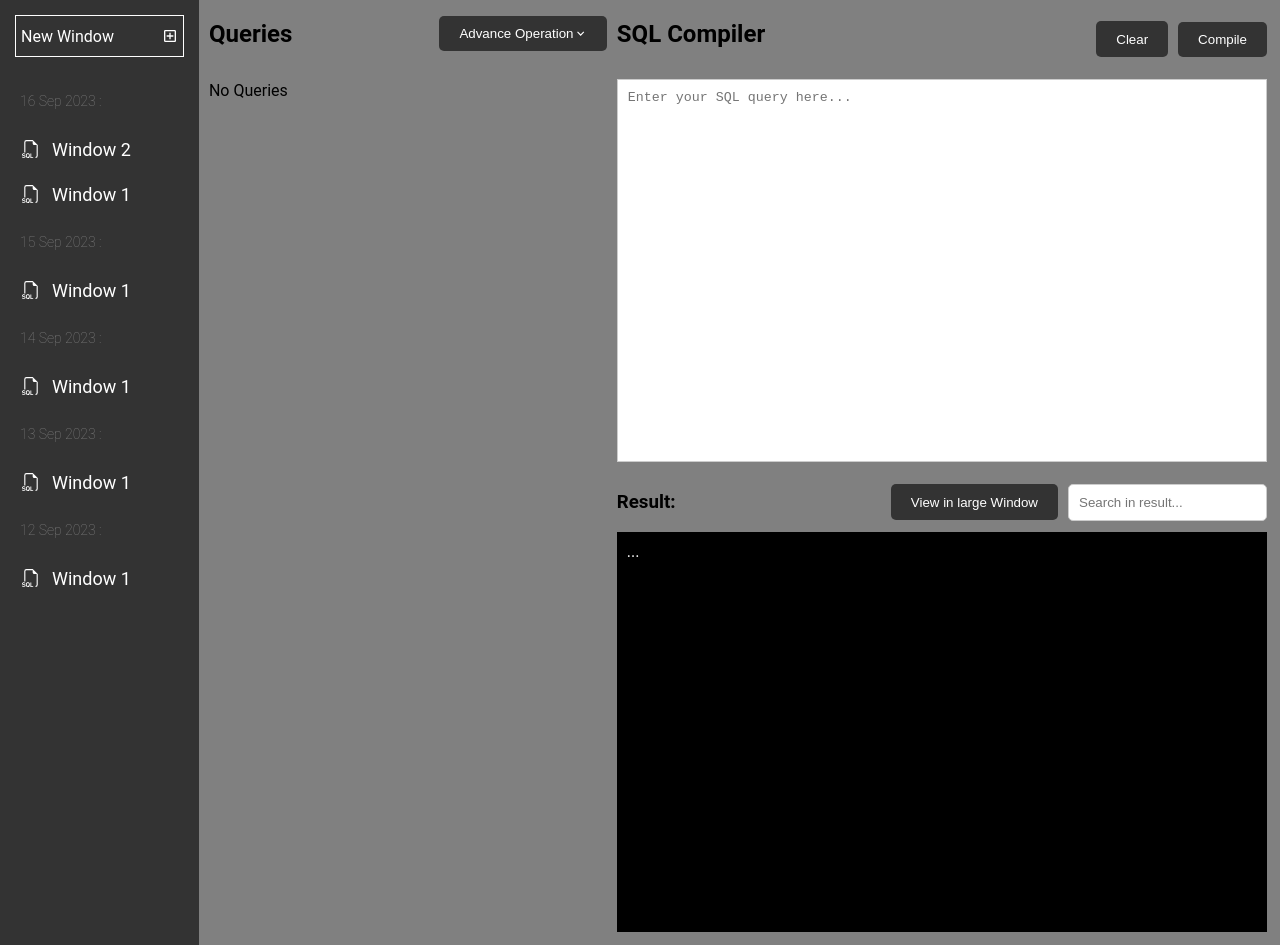
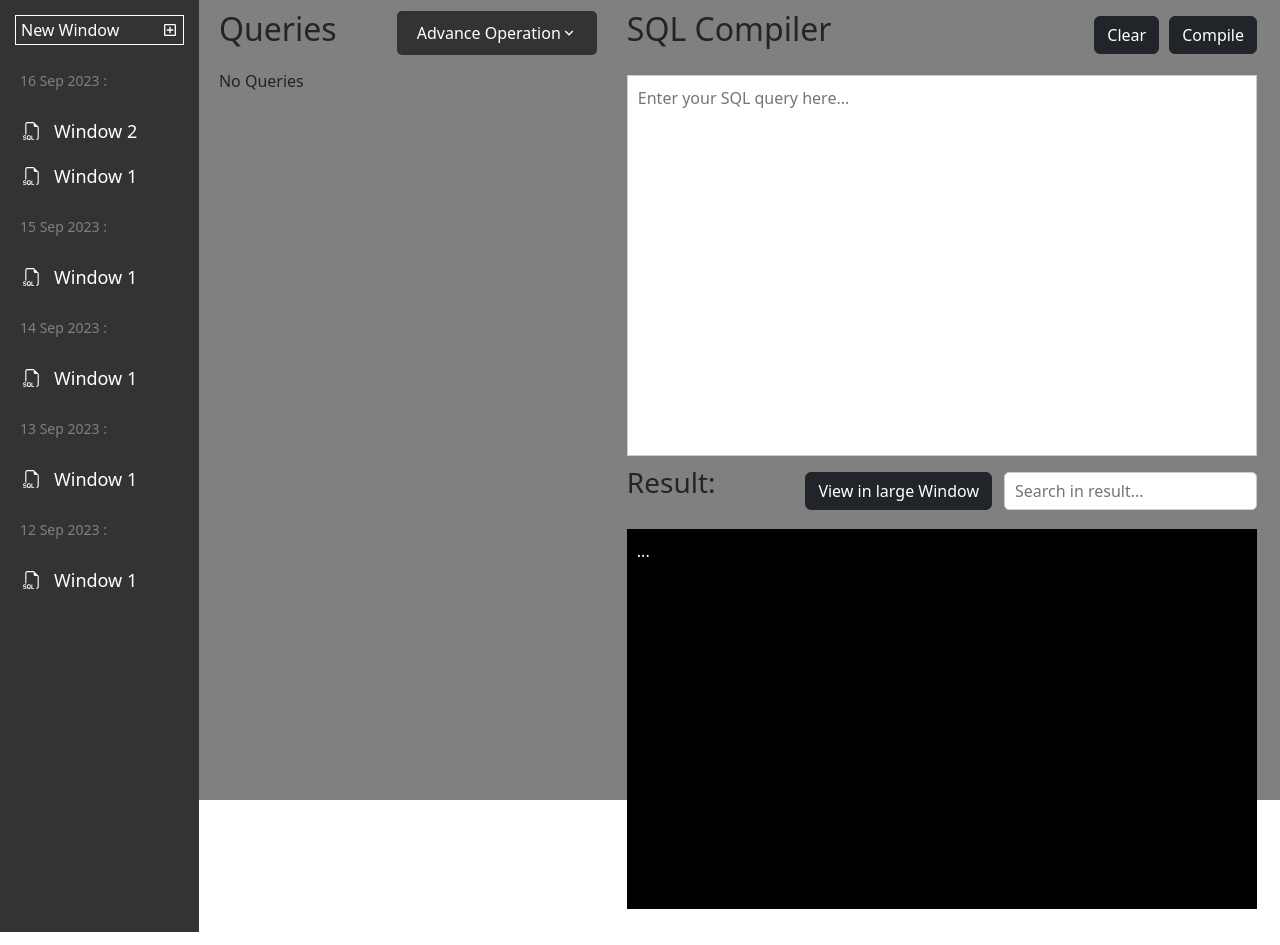
Before and after one commit to amankumar-2001/sql-compiler, a React (Create React App) app: page / in a window 1280 px wide. Built offline with nearby package versions, Linux system fonts and the light colour scheme.

Commit message:
api integration

```diff
--- a/package.json
+++ b/package.json
@@ -7,8 +7,12 @@
     "@testing-library/jest-dom": "^5.17.0",
     "@testing-library/react": "^13.4.0",
     "@testing-library/user-event": "^13.5.0",
+    "axios": "^1.5.1",
+    "bootstrap": "^5.3.2",
+    "csvtojson": "^2.0.10",
     "express": "^4.18.2",
     "react": "^18.2.0",
+    "react-bootstrap": "^2.9.0",
     "react-dom": "^18.2.0",
     "react-icons": "^4.11.0",
     "react-redux": "^8.1.2",
--- a/src/App.js
+++ b/src/App.js
@@ -1,8 +1,9 @@
 import { styled } from "styled-components";
 import Dashboard from "./Screens/Dashboard";
+import "bootstrap/dist/css/bootstrap.min.css";
 
 const Container = styled.div`
-  font-family: "Roboto", sans-serif;
+  height: 100vh;
 `;
 
 function App() {
--- a/src/Components/Alert.jsx
+++ /dev/null
@@ -1,73 +0,0 @@
-import React from "react";
-import styled from "styled-components";
-
-const AlertBackdrop = styled.div`
-  position: fixed;
-  top: 0;
-  left: 0;
-  width: 100%;
-  height: 100%;
-  background: rgba(0, 0, 0, 0.5);
-  display: flex;
-  justify-content: center;
-  align-items: center;
-  z-index: 10;
-`;
-
-const AlertContainer = styled.div`
-  background: white;
-  padding: 20px;
-  border-radius: 5px;
-  box-shadow: 0px 0px 10px rgba(0, 0, 0, 0.2);
-`;
-
-const Button = styled.div`
-  display: flex;
-  justify-content: flex-end;
-`;
-
-const CloseButton = styled.button`
-  cursor: pointer;
-  font-size: 18px;
-
-  padding: 10px;
-  background-color: #333;
-  color: #fff;
-  border: none;
-  border-radius: 5px;
-  cursor: pointer;
-  height: 36px;
-`;
-
-const AlertTitle = styled.div`
-  font-size: 40px;
-  display: flex;
-  justify-content: center;
-  font-weight: 600;
-  padding: 15px 0px;
-`;
-
-const AlertText = styled.div`
-  font-size: 25px;
-  display: flex;
-  justify-content: center;
-  margin-bottom: 15px;
-`;
-
-const Alert = ({ message, onClose }) => {
-  return (
-    <AlertBackdrop>
-      <AlertContainer>
-        <AlertTitle>Warning!!</AlertTitle>
-        {message.map((text) => {
-          return <AlertText>{text}</AlertText>;
-        })}
-        <Button>
-          <CloseButton onClick={onClose}>Close</CloseButton>
-        </Button>
-      </AlertContainer>
-    </AlertBackdrop>
-  );
-};
-
-export default Alert;
--- a/src/Components/Compiler.jsx
+++ b/src/Components/Compiler.jsx
@@ -1,15 +1,22 @@
 import React, { useEffect, useState } from "react";
 import styled from "styled-components";
-import { Response } from "../Constants/DummyData";
 import { connect } from "react-redux";
 import querySlice from "../Store/Slices/querySlice";
 import { CurrentDateFormat } from "../Constants/CommonFunctions";
-import Alert from "./Alert";
+import axios from "axios";
+import { apiUrls } from "../Constants/Apidist";
+import Button from "react-bootstrap/Button";
+import Modal from "react-bootstrap/Modal";
+import Alert from "react-bootstrap/Alert";
+
+const csvtojson = require("csvtojson");
 
 const CompilerContainer = styled.div`
   display: grid;
   grid-template-rows: 1fr 1fr;
   margin-right: 13px;
+  height: 100%;
+  padding: 10px;
 `;
 
 const TextArea = styled.textarea`
@@ -19,16 +26,6 @@ const TextArea = styled.textarea`
   padding: 10px;
   margin-bottom: 10px;
   border: 1px solid #ccc;
-`;
-
-const CompileButton = styled.button`
-  padding: 10px 20px;
-  background-color: #333;
-  color: #fff;
-  border: none;
-  border-radius: 5px;
-  cursor: pointer;
-  height: 35px;
 `;
 
 const ClearButton = styled.button`
@@ -56,7 +53,7 @@ const ResultContainer = styled.div`
 
 const InputWindow = styled.div`
   display: grid;
-  grid-template-rows: 1fr 5fr;
+  grid-template-rows: 1fr 6fr;
 `;
 const Actions = styled.div`
   display: flex;
@@ -71,7 +68,7 @@ const Output = styled.div`
   overflow: scroll;
   color: white;
   padding: 10px;
-  margin: 0px 0px 13px 0px;
+  margin: 13px 0px 13px 0px;
 `;
 
 const TableWrapper = styled.div`
@@ -103,16 +100,19 @@ const TableCell = styled.td`
 const SearchContainer = styled.div`
   display: flex;
   align-items: center;
+  gap: 12px;
 `;
 
 const SearchInput = styled.input`
   padding: 10px;
   border: 1px solid #ccc;
   border-radius: 5px;
+  height: 38px;
 `;
 
 const Header = styled.div`
   display: flex;
+  height: 50px;
   justify-content: space-between;
 `;
 
@@ -120,9 +120,6 @@ const Total = styled.div`
   margin-bottom: 10px;
 `;
 
-const ViewButton = styled(ClearButton)`
-  margin-right: 10px;
-`;
 function Compiler({
   selectedQuery,
   queryOutput,
@@ -138,48 +135,46 @@ function Compiler({
   const [result, setResult] = useState([]);
   const [searchQuery, setSearchQuery] = useState("");
   const [searchResult, setSearchResult] = useState("");
-  const [index, setIndex] = useState(0);
   const [view, setView] = useState(false);
   const [alertView, setAlertView] = useState([]);
+  const [status, setStatus] = useState({});
 
-  const runQuery = ({ queryWindow, queryDate }) => {
+  const runQuery = async ({ queryWindow, queryDate }) => {
     if (queryDate === CurrentDateFormat()) {
-      const rows = Response.trim().split("\n");
-      const headerRow = rows[0].split(",");
-      const columnNames = headerRow.map((columnName) => columnName.trim());
+      try {
+        const apiKeys = Object.keys(apiUrls);
+        const randomKey = apiKeys[Math.floor(Math.random() * apiKeys.length)];
 
-      const data = [];
+        const response = await axios.get(apiUrls[randomKey]);
+        const csvData = response.data;
+        const jsonArray = await csvtojson().fromString(csvData);
 
-      for (let i = 1; i < rows.length; i++) {
-        const row = rows[i].split(",");
-        const rowData = {};
-        for (let j = 0; j < columnNames.length; j++) {
-          rowData[columnNames[j]] = row[j];
-        }
-        data.push(rowData);
-      }
-
-      setIndex(Math.floor(Math.random() * (data.length - 5)));
-      const len = Math.floor(Math.random() * 20);
-      const resetData = data.filter((obj, i) => {
-        return i >= index && i <= index + len;
-      });
-
-      setResult(resetData);
+        setResult(jsonArray);
         const saveToStore = {
           query,
-        result: resetData,
+          result: jsonArray,
         };
         addQuery({
           newQuery: saveToStore,
           date: queryDate,
           windowPage: queryWindow,
         });
+        setStatus({
+          value: "success",
+          label: "Successfully Compiled",
+        });
+      } catch (err) {
+        setStatus({
+          value: "danger",
+          label: err,
+        });
+      }
     } else {
-      setAlertView([
-        "The query cannot be executed in the previous day window.",
-        "Select window from today's session or create a new window in today's session to execute new query.",
-      ]);
+      setStatus({
+        value: "danger",
+        label:
+          "The query cannot be executed in the previous day window. Select window from today's session or create a new window in today's session to execute new query.",
+      });
     }
   };
 
@@ -211,14 +206,22 @@ function Compiler({
         }
       }
     } else {
-      setAlertView(["Oops!! No query found, Please Enter Query"]);
+      setStatus({
+        value: "danger",
+        label: "Oops!! No query found, Please Enter Query",
+      });
     }
   };
 
   const clearQuery = () => {
     setQuery("");
     setResult([]);
+    setStatus({});
   };
+
+  useEffect(() => {
+    setStatus({});
+  }, [query]);
 
   useEffect(() => {
     setQuery(selectedQuery);
@@ -246,8 +249,12 @@ function Compiler({
         <Header>
           <h2>SQL Compiler</h2>
           <Actions>
-            <CompileButton onClick={compileQuery}>Compile</CompileButton>
-            <ClearButton onClick={clearQuery}>Clear</ClearButton>
+            <Button variant="dark" onClick={compileQuery}>
+              Compile
+            </Button>
+            <Button variant="dark" onClick={clearQuery}>
+              Clear
+            </Button>
           </Actions>
         </Header>
         <TextArea
@@ -255,14 +262,23 @@ function Compiler({
           value={query}
           onChange={(e) => setQuery(e.target.value)}
         />
+
+        {status.value && (
+          <Alert key={status.value} variant={status.value}>
+            {status.label}
+          </Alert>
+        )}
       </InputWindow>
       <ResultContainer view={view}>
         <Header>
           <h3>Result:</h3>
           <SearchContainer>
-            <ViewButton onClick={() => (view ? setView(false) : setView(true))}>
+            <Button
+              variant="dark"
+              onClick={() => (view ? setView(false) : setView(true))}
+            >
               View in {view ? "small" : "large"} Window
-            </ViewButton>
+            </Button>
             <SearchInput
               type="text"
               placeholder="Search in result..."
@@ -310,11 +326,25 @@ function Compiler({
           </TableWrapper>
         </Output>
       </ResultContainer>
-      {alertView.length ? (
-        <Alert message={alertView} onClose={() => setAlertView([])} />
-      ) : (
-        <></>
-      )}
+
+      <Modal
+        show={alertView.length > 0}
+        onHide={() => setAlertView([])}
+        backdrop="static"
+        keyboard={false}
+      >
+        <Modal.Header closeButton>
+          <Modal.Title>Alert</Modal.Title>
+        </Modal.Header>
+        {alertView.map((str) => {
+          return <Modal.Body>{str} </Modal.Body>;
+        })}
+        <Modal.Footer>
+          <Button variant="secondary" onClick={() => setAlertView([])}>
+            Close
+          </Button>
+        </Modal.Footer>
+      </Modal>
     </CompilerContainer>
   );
 }
--- a/src/Components/Join.jsx
+++ b/src/Components/Join.jsx
@@ -3,15 +3,19 @@ import { RiArrowDownSLine } from "react-icons/ri";
 import { IoMdArrowRoundBack } from "react-icons/io";
 import { styled } from "styled-components";
 import { connect } from "react-redux";
+import Button from "react-bootstrap/Button";
+import Alert from "react-bootstrap/Alert";
 
 const OperationContainer = styled.div`
-  height: 97vh;
+  height: 100vh;
   overflow: scroll;
+  margin: 12px;
 `;
 
 const Header = styled.div`
   display: flex;
   justify-content: space-between;
+  margin: 12px 0px;
 `;
 
 const Heading = styled.h2`
@@ -77,7 +81,10 @@ const OperationWindow = styled.div`
   display: grid;
   grid-template-rows: 2fr 5fr;
   height: 92%;
+  border: 2px solid;
+  border-radius: 4px;
 `;
+
 const InputWindow = styled.div`
   display: grid;
   grid-template-columns: 1fr 1fr;
@@ -86,18 +93,15 @@ const LeftTable = styled.div`
   padding: 0px 5%;
   width: 90%;
   height: 100%;
-  border: 2px solid black;
 `;
 const RightTable = styled.div`
   padding: 0px 5%;
   width: 90%;
   height: 100%;
-  border: 2px solid black;
 `;
 const OutputWindow = styled.div`
   width: 100%;
   height: 100%;
-  border: 2px solid black;
   text-align: left;
   display: grid;
   grid-template-rows: 0.6fr 6fr;
@@ -121,17 +125,7 @@ const QueryName = styled.div`
   font-weight: 500;
   margin-bottom: 5px;
 `;
-const CompileButton = styled.button`
-  padding: 10px 20px;
-  background-color: #333;
-  color: #fff;
-  border: none;
-  border-radius: 5px;
-  cursor: pointer;
-  height: 35px;
-`;
 
-const ClearButton = styled(CompileButton)``;
 const ColumnList = styled.div`
   display: flex;
   flex-direction: column;
@@ -141,7 +135,7 @@ const ColumnList = styled.div`
 
 const Output = styled.div`
   background: black;
-  height: 490px;
+  height: 500px;
   overflow: scroll;
   color: white;
   padding: 10px;
@@ -223,6 +217,7 @@ function Join({
   const [basedOn, setBasedOn] = useState("");
   const [searchQuery, setSearchQuery] = useState("");
   const [searchResult, setSearchResult] = useState("");
+  const [status, setStatus] = useState({});
 
   const toggleDropdown = () => {
     const menu = document.getElementById("operationDropdownMenu");
@@ -230,8 +225,9 @@ function Join({
   };
 
   const naturalJoin = () => {
-    const commonKeys = Object.keys(leftSelectedTable.result[0]).filter((key) =>
-      Object.keys(rightSelectedTable.result[0]).includes(key)
+    if (leftSelectedTable?.query && rightSelectedTable?.query) {
+      const commonKeys = Object.keys(leftSelectedTable.result[0]).filter(
+        (key) => Object.keys(rightSelectedTable.result[0]).includes(key)
       );
       const joinResult = leftSelectedTable.result.map((leftItem) => {
         const matchingRightItem = rightSelectedTable.result.find((rightItem) =>
@@ -244,9 +240,16 @@ function Join({
         };
       });
       setFinalOutput(joinResult);
+    } else {
+      setStatus({
+        value: "danger",
+        label: "Please select the left table and right table",
+      });
+    }
   };
 
   const leftJoin = ({ on }) => {
+    if (leftSelectedTable?.query && rightSelectedTable?.query) {
       const joinResult = leftSelectedTable.result.map((leftItem) => {
         const matchingRightItem = rightSelectedTable.result.find(
           (rightItem) => rightItem[on] === leftItem[on]
@@ -257,9 +260,16 @@ function Join({
         };
       });
       setFinalOutput(joinResult);
+    } else {
+      setStatus({
+        value: "danger",
+        label: "Please select the left table and right table",
+      });
+    }
   };
 
   const rightJoin = ({ on }) => {
+    if (leftSelectedTable?.query && rightSelectedTable?.query) {
       const joinResult = rightSelectedTable.result.map((leftItem) => {
         const matchingRightItem = leftSelectedTable.result.find(
           (rightItem) => rightItem[on] === leftItem[on]
@@ -270,6 +280,12 @@ function Join({
         };
       });
       setFinalOutput(joinResult);
+    } else {
+      setStatus({
+        value: "danger",
+        label: "Please select the left table and right table",
+      });
+    }
   };
 
   useEffect(() => {
@@ -279,6 +295,8 @@ function Join({
         temp.windowPages.find(({ page }) => page === selectedWindow)
       );
     }
+
+    setStatus({});
   }, [query, selectedDate, selectedWindow]);
 
   useEffect(() => {
@@ -308,7 +326,8 @@ function Join({
           {selectedOperation}
         </Heading>
         <Actions>
-          <ClearButton
+          <Button
+            variant="dark"
             onClick={() => {
               setFinalOutput([]);
               setLeftSelectedTable({});
@@ -316,8 +335,9 @@ function Join({
             }}
           >
             Clear
-          </ClearButton>
-          <CompileButton
+          </Button>
+          <Button
+            variant="dark"
             onClick={() => {
               if (selectedOperation === "Natural Join") {
                 naturalJoin(basedOn);
@@ -329,7 +349,7 @@ function Join({
             }}
           >
             Compile
-          </CompileButton>
+          </Button>
           <BtnGroup>
             <DropdownButton onClick={toggleDropdown}>
               Advance Operation
@@ -382,9 +402,15 @@ function Join({
           </BtnGroup>
         </Actions>
       </Header>
+      {status.value && (
+        <Alert key={status.value} variant={status.value}>
+          {status.label}
+        </Alert>
+      )}
       <OperationWindow>
         <InputWindow>
           <LeftTable>
+            <h4>Left Table:</h4>
             <QueryList>
               {recentQuery?.queries.length ? (
                 Object.keys(leftSelectedTable).length === 0 ? (
@@ -440,6 +466,7 @@ function Join({
             </QueryList>
           </LeftTable>
           <RightTable>
+            <h4>Right Table:</h4>
             <QueryList>
               {recentQuery?.queries.length ? (
                 Object.keys(rightSelectedTable).length === 0 ? (
@@ -507,6 +534,7 @@ function Join({
               />
             </SearchContainer>
           </Header>
+
           <Output>
             <TableWrapper>
               {finalOutput.length ? (
--- a/src/Components/Pivot.jsx
+++ b/src/Components/Pivot.jsx
@@ -3,10 +3,13 @@ import { RiArrowDownSLine } from "react-icons/ri";
 import { IoMdArrowRoundBack } from "react-icons/io";
 import { styled } from "styled-components";
 import { connect } from "react-redux";
+import Button from "react-bootstrap/Button";
+import Alert from "react-bootstrap/Alert";
 
 const OperationContainer = styled.div`
-  height: 97vh;
+  height: 100vh;
   overflow: scroll;
+  margin: 12px;
 `;
 
 const Header = styled.div`
@@ -125,12 +128,6 @@ const CompileButton = styled.button`
 `;
 
 const ClearButton = styled(CompileButton)``;
-const ColumnList = styled.div`
-  display: flex;
-  flex-direction: column;
-  height: 160px;
-  overflow: scroll;
-`;
 
 const Output = styled.div`
   background: black;
@@ -222,6 +219,7 @@ function Pivot({
   const [valueKey, setValueKey] = useState("");
   const [searchQuery, setSearchQuery] = useState("");
   const [searchResult, setSearchResult] = useState("");
+  const [status, setStatus] = useState({});
 
   const toggleDropdown = () => {
     const menu = document.getElementById("operationDropdownMenu");
@@ -229,6 +227,7 @@ function Pivot({
   };
 
   const pivotTable = ({ table, rowKey, columnKey, valueKey }) => {
+    if (table && rowKey && columnKey && valueKey) {
       const pivotedData = {};
 
       table.forEach((row) => {
@@ -258,6 +257,12 @@ function Pivot({
         pivotedArray.push(newRow);
       }
       setFinalOutput(pivotedArray);
+    } else {
+      setStatus({
+        value: "danger",
+        label: "Please select the table, rowKey, columnKey and valueKey",
+      });
+    }
   };
 
   useEffect(() => {
@@ -268,6 +273,10 @@ function Pivot({
       );
     }
   }, [query, selectedDate, selectedWindow]);
+
+  useEffect(() => {
+    setStatus({});
+  }, [columnKey, valueKey, rowKey, query, selectedDate, selectedWindow]);
 
   useEffect(() => {
     if (finalOutput && searchQuery) {
@@ -296,7 +305,8 @@ function Pivot({
           {selectedOperation}
         </Heading>
         <Actions>
-          <ClearButton
+          <Button
+            variant="dark"
             onClick={() => {
               setFinalOutput([]);
               setSelectedTable({});
@@ -306,8 +316,9 @@ function Pivot({
             }}
           >
             Clear
-          </ClearButton>
-          <CompileButton
+          </Button>
+          <Button
+            variant="dark"
             onClick={() => {
               pivotTable({
                 table: selectedTable.result,
@@ -318,7 +329,7 @@ function Pivot({
             }}
           >
             Compile
-          </CompileButton>
+          </Button>
           <BtnGroup>
             <DropdownButton onClick={toggleDropdown}>
               Advance Operation
@@ -371,6 +382,11 @@ function Pivot({
           </BtnGroup>
         </Actions>
       </Header>
+      {status.value && (
+        <Alert key={status.value} variant={status.value}>
+          {status.label}
+        </Alert>
+      )}
       <OperationWindow>
         <InputWindow>
           <TableContainer>
--- a/src/Components/RecentWindow.jsx
+++ b/src/Components/RecentWindow.jsx
@@ -4,15 +4,17 @@ import styled from "styled-components";
 import { RiArrowDownSLine } from "react-icons/ri";
 
 const QueryListContainer = styled.div`
-  height: 97vh;
+  height: 100%;
+  padding: 10px;
   overflow: scroll;
 `;
 
 const QueryListItem = styled.div`
-  border: 1px solid #ccc;
+  border: 1px solid;
   padding: 10px;
   margin-bottom: 10px;
   cursor: pointer;
+  border-radius: 5px;
   background-color: ${({ active }) => (active ? "#555" : "none")};
 
   &:hover {
@@ -25,10 +27,9 @@ const Header = styled.div`
 `;
 const QueryList = styled.div`
   margin-top: 13px;
-`;
-const QueryName = styled.div`
-  font-weight: 500;
-  margin-bottom: 5px;
+  gap: 12px;
+  display: flex;
+  flex-direction: column;
 `;
 
 const BtnGroup = styled.div`
@@ -85,6 +86,7 @@ const Actions = styled.div`
   gap: 10px;
   align-items: center;
 `;
+
 function RecentWindow({
   selectedDate,
   selectedWindow,
@@ -93,7 +95,7 @@ function RecentWindow({
   setSelectedQuery,
   setQueryOutput,
   selectedOperation,
-  setSelectedOperation
+  setSelectedOperation,
 }) {
   const [recentQuery, setRecentQuery] = useState();
   const [queryKey, setQueryKey] = useState();
@@ -182,9 +184,7 @@ function RecentWindow({
                 }}
                 active={selectedQuery === query && queryKey === index}
               >
-                <QueryName>
-                  {index + 1} : {query}{" "}
-                </QueryName>
+                {index + 1} : {query}{" "}
               </QueryListItem>
             ))
           : "No Queries"}
--- a/src/Components/Sidebar.jsx
+++ b/src/Components/Sidebar.jsx
@@ -35,7 +35,7 @@ const WindowTiles = styled.div`
   border-radius: 5px;
   align-items: center;
   font-size: 18px;
-  padding: 5px;
+  padding: 20px 5px;
   margin: 5px;
   cursor: pointer;
   height: 30px;
@@ -106,7 +106,11 @@ function Sidebar({
                         key={index}
                       >
                         <BsFiletypeSql
-                          style={{ margin: "2px", "padding-right": "10px" }}
+                          style={{
+                            margin: "2px",
+                            "padding-right": "10px",
+                            width: "30px",
+                          }}
                         />
                         {page}
                       </WindowTiles>
--- /dev/null
+++ b/src/Constants/Apidist.js
@@ -0,0 +1,13 @@
+export const apiUrls = {
+  categories: `https://raw.githubusercontent.com/graphql-compose/graphql-compose-examples/master/examples/northwind/data/csv/categories.csv`,
+  customers: `https://raw.githubusercontent.com/graphql-compose/graphql-compose-examples/master/examples/northwind/data/csv/customers.csv`,
+  employee_territories: `https://raw.githubusercontent.com/graphql-compose/graphql-compose-examples/master/examples/northwind/data/csv/employee_territories.csv`,
+  employees: `https://raw.githubusercontent.com/graphql-compose/graphql-compose-examples/master/examples/northwind/data/csv/employees.csv`,
+  order_details: `https://raw.githubusercontent.com/graphql-compose/graphql-compose-examples/master/examples/northwind/data/csv/order_details.csv`,
+  orders: `https://raw.githubusercontent.com/graphql-compose/graphql-compose-examples/master/examples/northwind/data/csv/orders.csv`,
+  products: `https://raw.githubusercontent.com/graphql-compose/graphql-compose-examples/master/examples/northwind/data/csv/products.csv`,
+  regions: `https://raw.githubusercontent.com/graphql-compose/graphql-compose-examples/master/examples/northwind/data/csv/regions.csv`,
+  shippers: `https://raw.githubusercontent.com/graphql-compose/graphql-compose-examples/master/examples/northwind/data/csv/shippers.csv`,
+  suppliers: `https://raw.githubusercontent.com/graphql-compose/graphql-compose-examples/master/examples/northwind/data/csv/suppliers.csv`,
+  territories: `https://raw.githubusercontent.com/graphql-compose/graphql-compose-examples/master/examples/northwind/data/csv/territories.csv`,
+};
--- a/src/Screens/Dashboard.jsx
+++ b/src/Screens/Dashboard.jsx
@@ -11,6 +11,7 @@ import Pivot from "../Components/Pivot";
 
 const Container = styled.div`
   display: grid;
+  height: 100vh;
   grid-template-columns: ${({ selectedOperation }) =>
     selectedOperation ? "1.5fr 8fr" : "1.5fr 3fr 5fr"};
   gap: 10px;
```
Also changed, not shown: 1 other file (tests, documents, lock files or other folders). Lines whose indentation alone changed are shown as unchanged.
